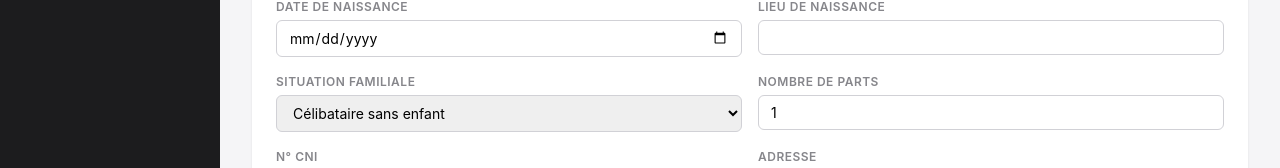
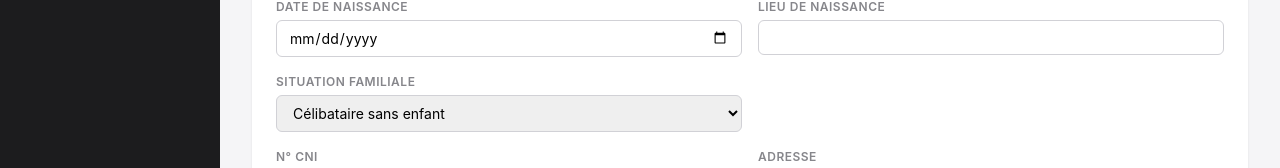
Before and after one commit to larry4larawe/pay, a React app: page /#/employees/new in a window 1280 px wide. Shown: the part 239-407 px from the top of the page. Built offline with nearby package versions, Linux system fonts and the light colour scheme.

Commit message:
Fix: remove nombre de parts field, fix data paths for production (asar write)

```diff
--- a/electron/ipc/employee.js
+++ b/electron/ipc/employee.js
@@ -1,8 +1,9 @@
 const fs = require('fs');
 const path = require('path');
 const crypto = require('crypto');
+const { app } = require('electron');
 
-const DATA_DIR = path.join(__dirname, '..', '..', 'data');
+const DATA_DIR = path.join(app.getPath('userData'), 'data');
 const EMPLOYEES_FILE = path.join(DATA_DIR, 'employees.json');
 
 function loadEmployees() {
--- a/src/pages/EmployeeForm.jsx
+++ b/src/pages/EmployeeForm.jsx
@@ -23,7 +23,6 @@ const EMPTY_EMPLOYEE = {
   dateEmbauche: '',
   adresse: '',
   situationFamiliale: 'Célibataire sans enfant',
-  nombreParts: 1,
   matricule: '',
   cni: '',
   numCNSS: '',
@@ -111,17 +110,7 @@ export default function EmployeeForm() {
                 ))}
               </select>
             </div>
-            <div className="form-group">
-              <label>Nombre de parts</label>
-              <input
-                name="nombreParts"
-                type="number"
-                step="0.5"
-                min="1"
-                value={form.nombreParts}
-                onChange={handleChange}
-              />
-            </div>
+            <div className="form-group"></div>
           </div>
           <div className="form-row">
             <div className="form-group">
```
Also changed, not shown: electron/ipc/export.js (+7 -4 lines), electron/ipc/payroll.js (+5 -4 lines).
